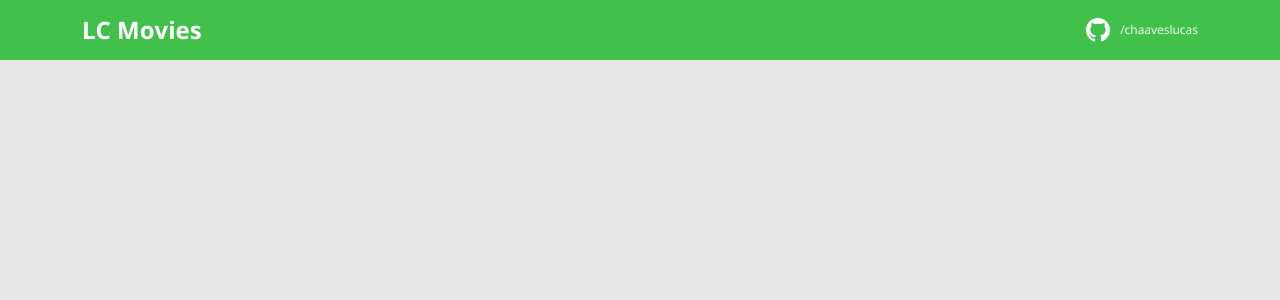
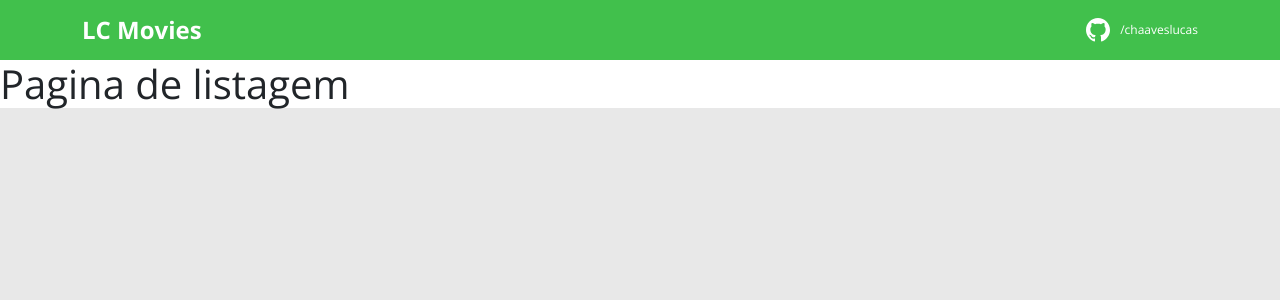
Before and after one commit to chavesluucas/Chavesflix, a React (Create React App) app in the folder frontend/: page / in a window 1280 px wide. Shown: the top 300 px of the page. Built offline with nearby package versions, Linux system fonts and the light colour scheme.

Commit message:
Rotas inseridas

```diff
--- a/frontend/package.json
+++ b/frontend/package.json
@@ -10,9 +10,11 @@
     "@types/node": "^16.7.13",
     "@types/react": "^18.0.0",
     "@types/react-dom": "^18.0.0",
+    "@types/react-router-dom": "5.3.2",
     "bootstrap": "5.1.3",
     "react": "^18.1.0",
     "react-dom": "^18.1.0",
+    "react-router-dom": "6.2.1",
     "react-scripts": "5.0.1",
     "typescript": "^4.4.2",
     "web-vitals": "^2.1.0"
--- a/frontend/src/App.tsx
+++ b/frontend/src/App.tsx
@@ -1,9 +1,23 @@
-import { Navbar } from "./components/Navbar";
-
+import {
+  BrowserRouter,
+  Routes,
+  Route
+} from "react-router-dom";
+import Listing from 'pages/Listing';
+import Form from 'pages/Form';
+import { Navbar } from "components/Navbar";
 
 function App() {
   return (
-    <Navbar />
+    <BrowserRouter>
+      <Navbar />
+      <Routes>
+        <Route path="/" element={<Listing />} />
+        <Route path="/form">
+          <Route path=":movieId" element={<Form />} />
+        </Route>
+      </Routes>
+    </BrowserRouter>
   );
 }
 
--- /dev/null
+++ b/frontend/src/pages/Form/index.tsx
@@ -0,0 +1,7 @@
+function Form(){
+    return(
+        <h1>Pagina de Formulario</h1>
+    )
+}
+
+export default Form;
--- /dev/null
+++ b/frontend/src/pages/Listing/index.tsx
@@ -0,0 +1,7 @@
+function Listing(){
+    return(
+        <h1>Pagina de listagem</h1>
+    )
+}
+
+export default Listing;
```
Also changed, not shown: 1 other file (tests, documents, lock files or other folders).
